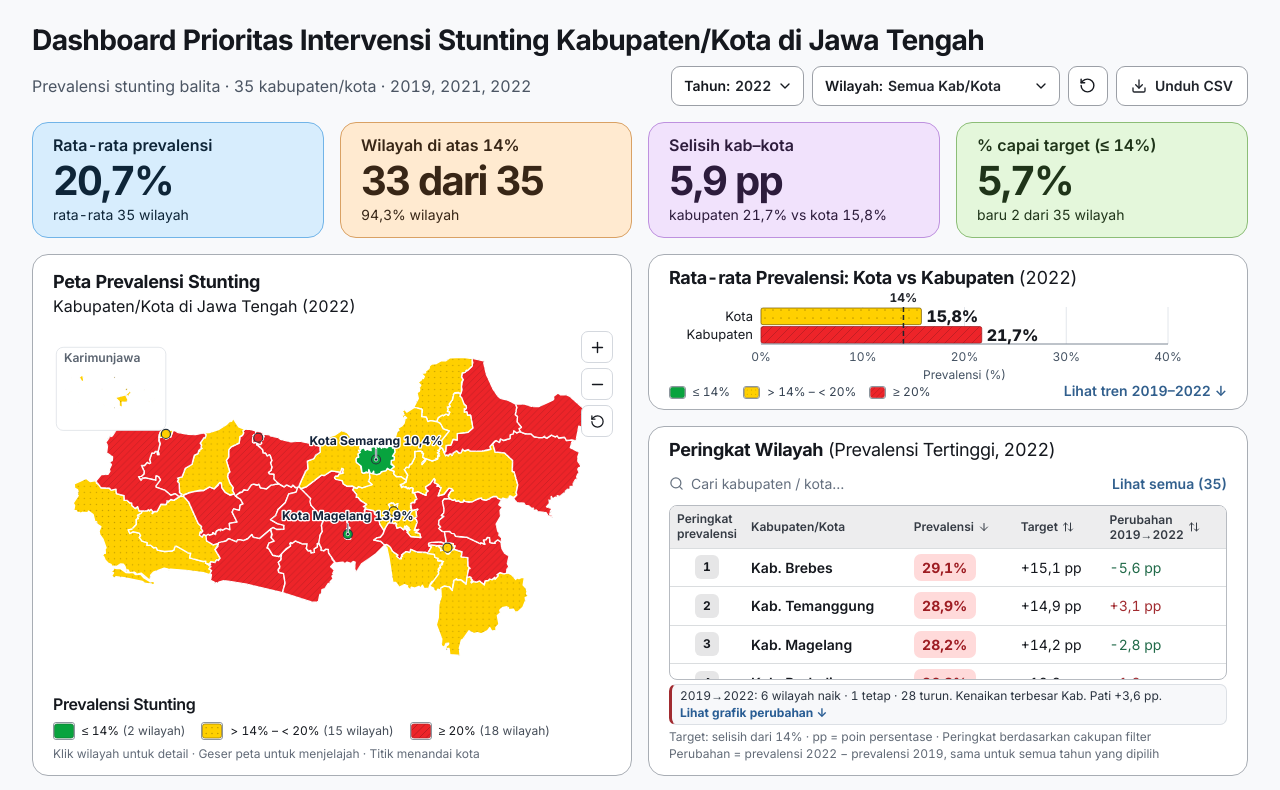
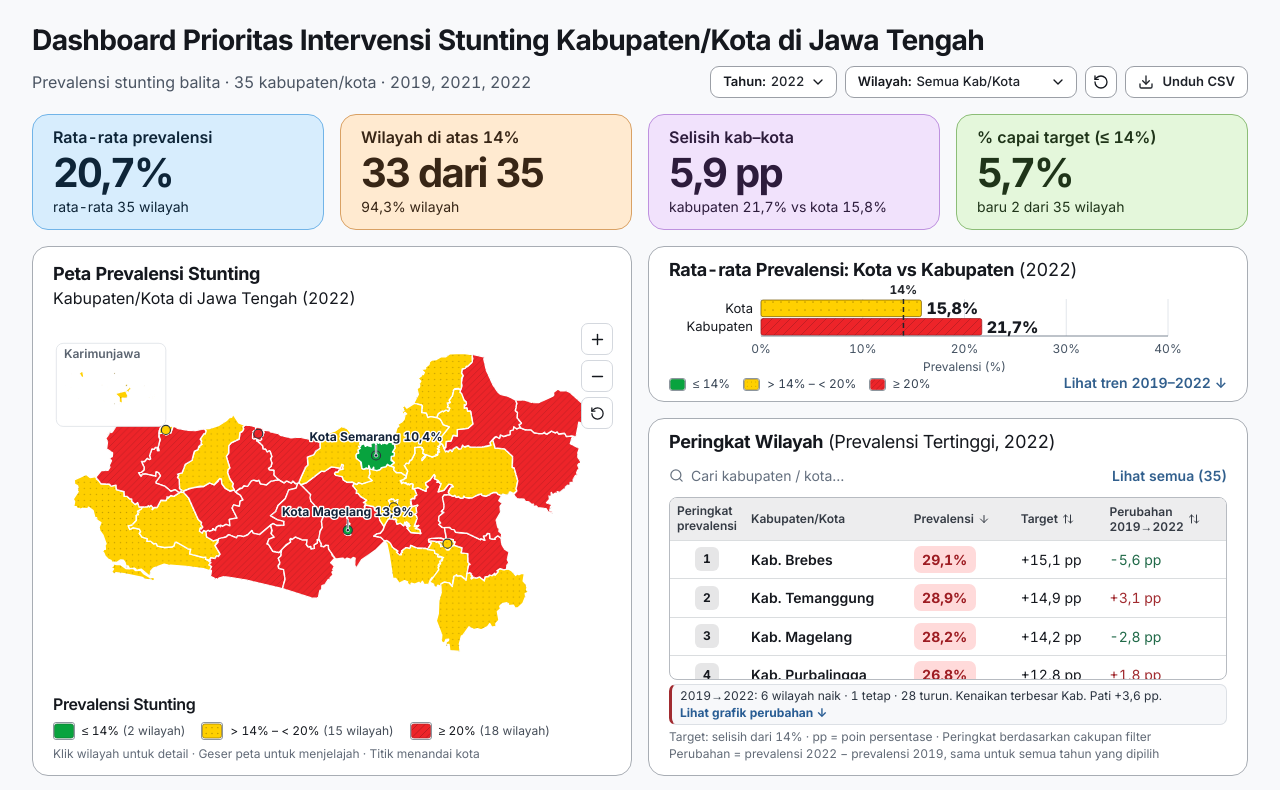
Before and after one commit to Ferdiana07/Dashboard-Prevelensi-Stunting-Jawa-Tengah, a React (Vite) app: page / in a window 1280 px wide. Shown: the top 790 px of the page. Built offline with nearby package versions, Linux system fonts and the light colour scheme.

Commit message:
Ruang tabel 1: Header controls at 32px on desktop with 13px text and 16px icons
Year and region selects, Reset (32x32) and Unduh CSV drop from 40px to 32px
at 1100px and wider. Labels stay at weight 600, select values use 500.
Phones keep the 40px touch target. The header test now checks both.

```diff
--- a/src/components/Filters.tsx
+++ b/src/components/Filters.tsx
@@ -9,7 +9,7 @@ export function Filters({ year, region, areas, onYear, onRegion, onReset, onExpo
       <option value="all">Semua Kab/Kota</option><option value="Kabupaten">Semua Kabupaten</option><option value="Kota">Semua Kota</option>
       <optgroup label="Kabupaten / Kota">{areas.map(row => <option key={row.code} value={row.code}>{row.name}</option>)}</optgroup>
     </select><ChevronDown size={16} aria-hidden="true" /></div>
-    <button className="icon-button reset-filter" onClick={onReset} aria-label="Reset Filter" title="Reset Filter"><RotateCcw size={17} /></button>
+    <button className="icon-button reset-filter" onClick={onReset} aria-label="Reset Filter" title="Reset Filter"><RotateCcw size={16} aria-hidden="true" /></button>
     <button className="export-button" onClick={onExport}><Download size={16} aria-hidden="true" />Unduh CSV</button>
   </div>
 }
--- a/src/styles/index.css
+++ b/src/styles/index.css
@@ -245,6 +245,11 @@ tbody .appended-row td, tbody .appended-row th { border-top: 2px dashed #9fb3c8;
   .page-header { margin: 0; }
   h1, .page-header h1 { font-size: var(--fs-h1); line-height: 1.2; letter-spacing: -.025em; font-weight: 700; max-width: none; }
   .filters { margin-left: 0; }
+  /* Header controls at 32px on desktop; phones keep the 40px touch target. */
+  .select-wrap { height: 32px; font-size: 13px; font-weight: 600; }
+  .select-wrap select { min-height: 30px; padding-top: 0; padding-bottom: 0; font-weight: 500; }
+  .reset-filter { width: 32px; height: 32px; }
+  .export-button { height: 32px; padding: 0 12px; font-size: 13px; }
   .scorecards { margin: 0; gap: var(--space); }
   .scorecard { min-height: 0; padding: var(--pad-card); }
   .scorecard h2 { font-size: var(--fs-title); font-weight: 600; line-height: 1.3; letter-spacing: 0; }
```
Also changed, not shown: 1 other file (tests, documents, lock files or other folders).
